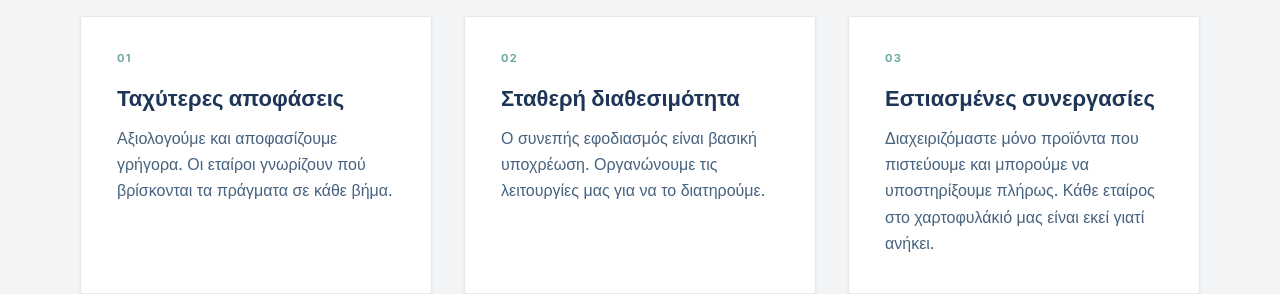
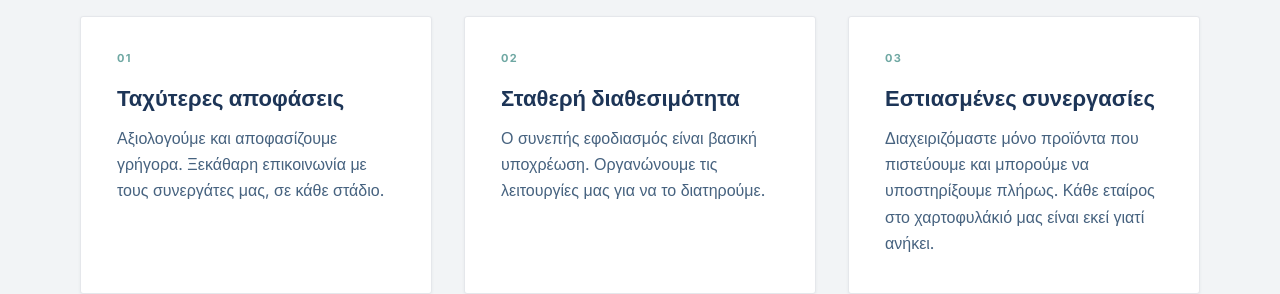
Before and after one commit to Cuvon/cuvon.gr, a Next.js app: page /gr in a window 1280 px wide. Shown: the part 920-1214 px from the top of the page. Built offline with nearby package versions, Linux system fonts and the light colour scheme; no server answers.

Commit message:
Update page.tsx

```diff
--- a/app/gr/page.tsx
+++ b/app/gr/page.tsx
@@ -21,7 +21,7 @@ const differentiators = [
   {
     num: '01',
     title: 'Ταχύτερες αποφάσεις',
-    body: 'Αξιολογούμε και αποφασίζουμε γρήγορα. Οι εταίροι γνωρίζουν πού βρίσκονται τα πράγματα σε κάθε βήμα.',
+    body: 'Αξιολογούμε και αποφασίζουμε γρήγορα. Ξεκάθαρη επικοινωνία με τους συνεργάτες μας, σε κάθε στάδιο.',
   },
   {
     num: '02',
```
